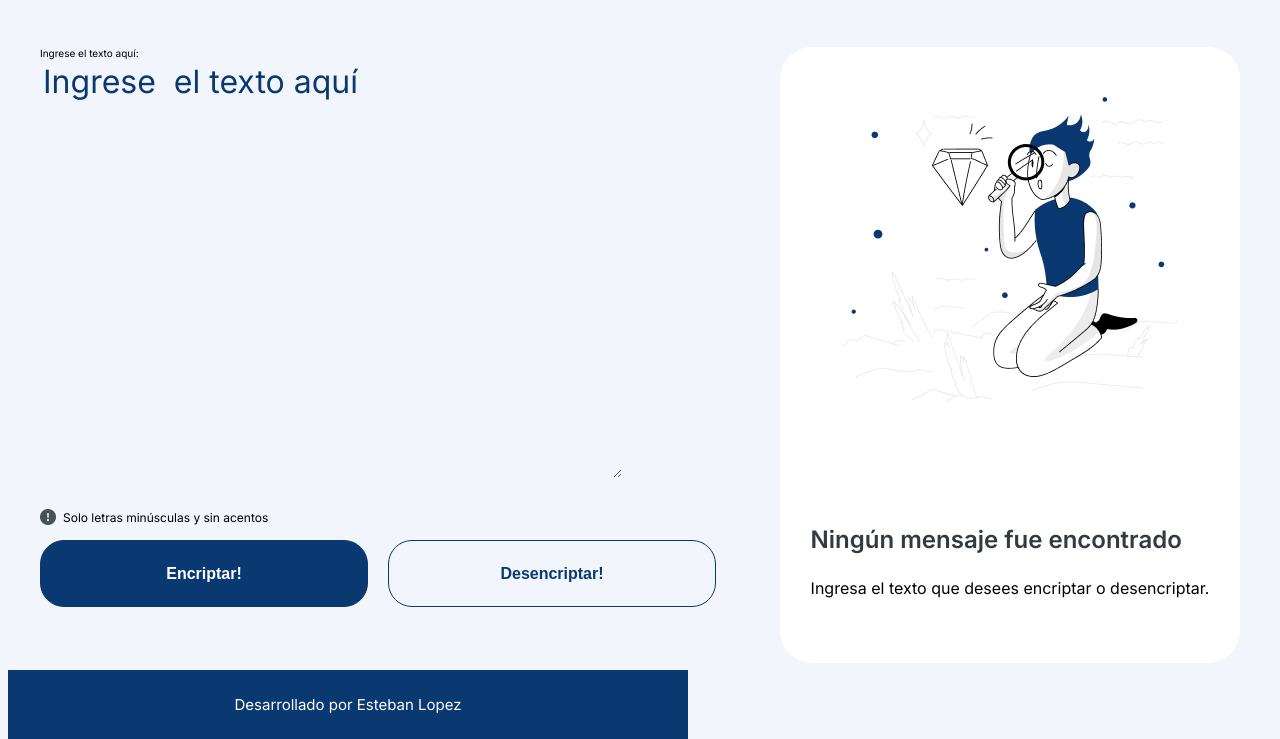
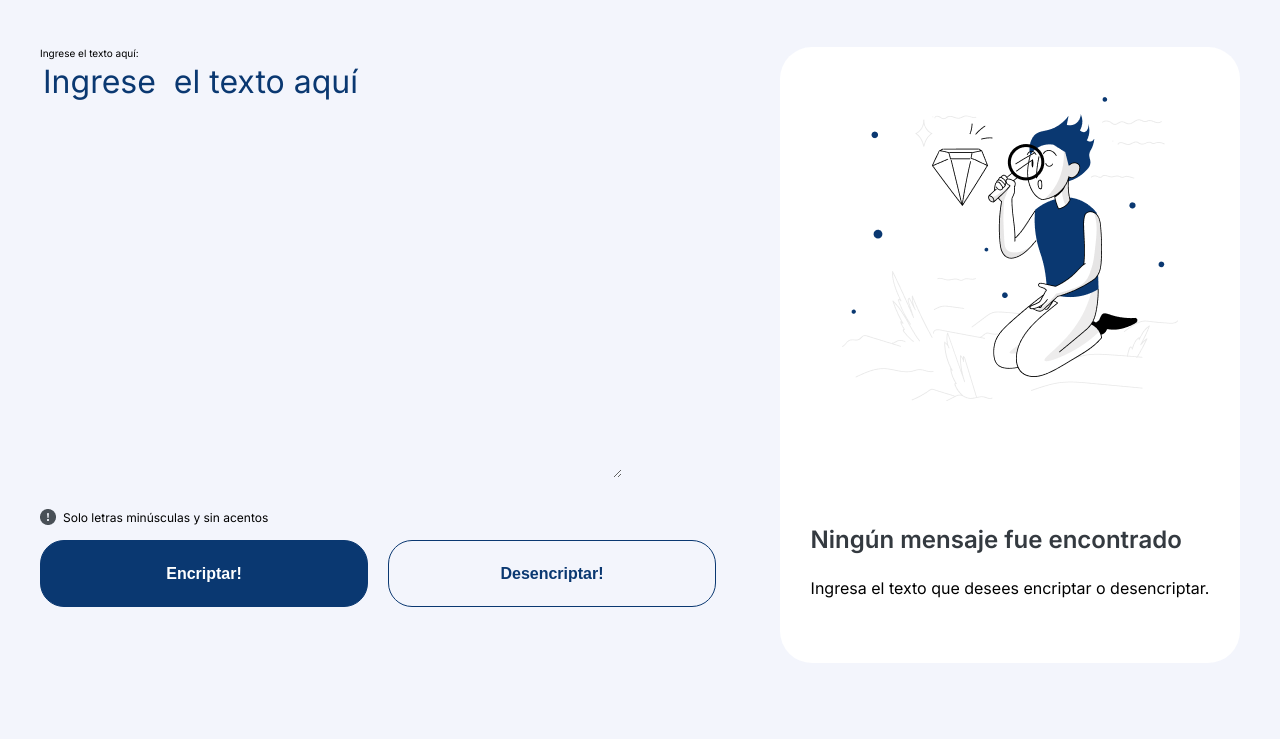
Before and after one commit to Joung-dark-wizard/Challenge, a plain HTML site: page index.html in a window 1280 px wide. Shown: the part 61-800 px from the top of the page. Drawn offline with Linux system fonts and the light colour scheme.

Commit message:
Este es el archivo actualizado con los nuevos cambios

```diff
--- a/index.html
+++ b/index.html
@@ -44,8 +44,5 @@
 
 </body>
 
-<footer>
-  <p>Desarrollado por Esteban Lopez</p>
-</footer>
 
 </html>
--- a/styles.css
+++ b/styles.css
@@ -146,14 +146,3 @@ header img {
 @keyframes l9 {
   to {transform:perspective(300px) translateZ(100px);opacity:0}
 }
-
-footer {
-  background-color: var(--dark-blue);
-  color: white;
-  text-align: center;
-  padding: 1rem 2rem;
-  position: fixed;
-  bottom: 0;
-  width: 50%;
-  font-size: 1.5rem;
-}
```
